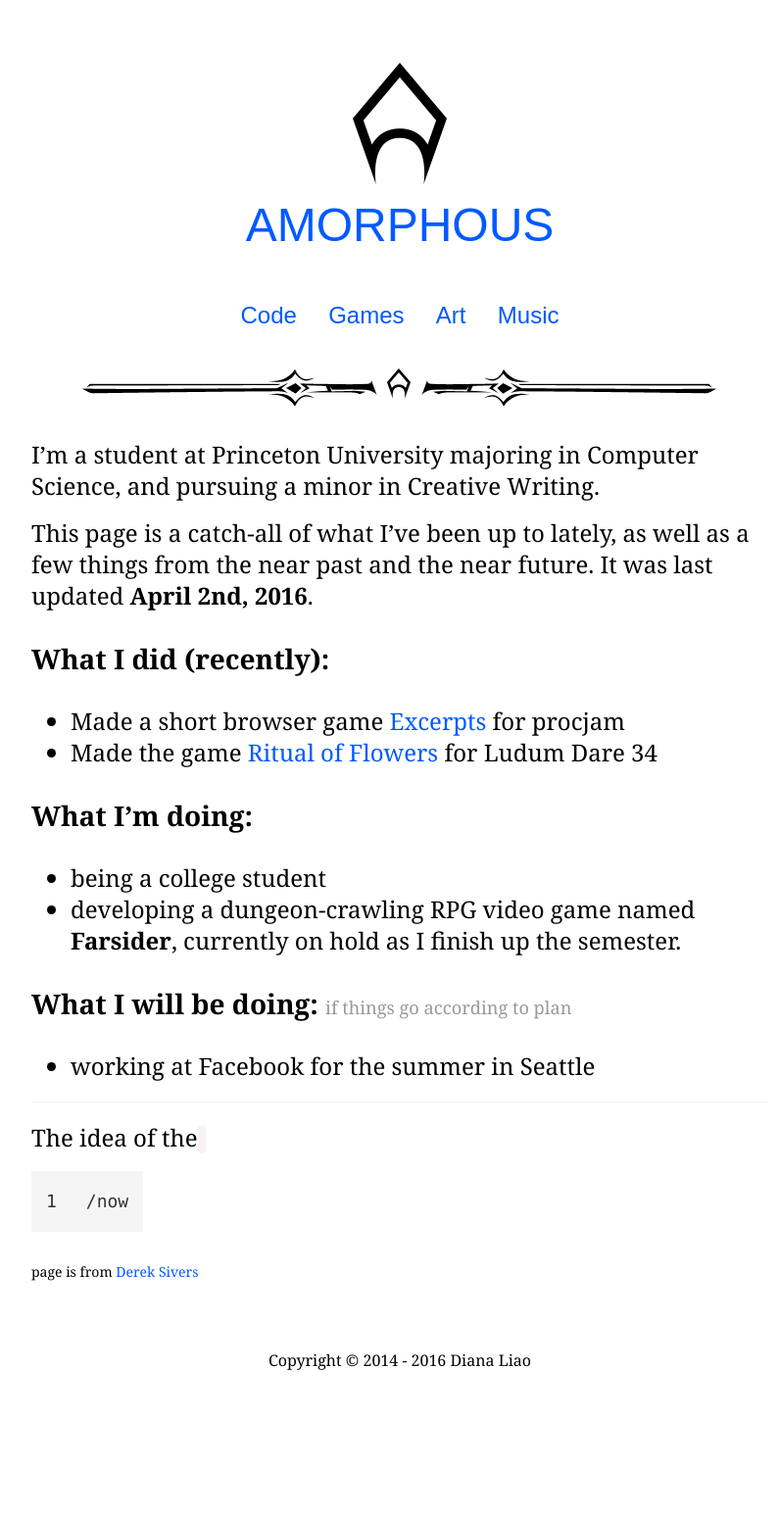
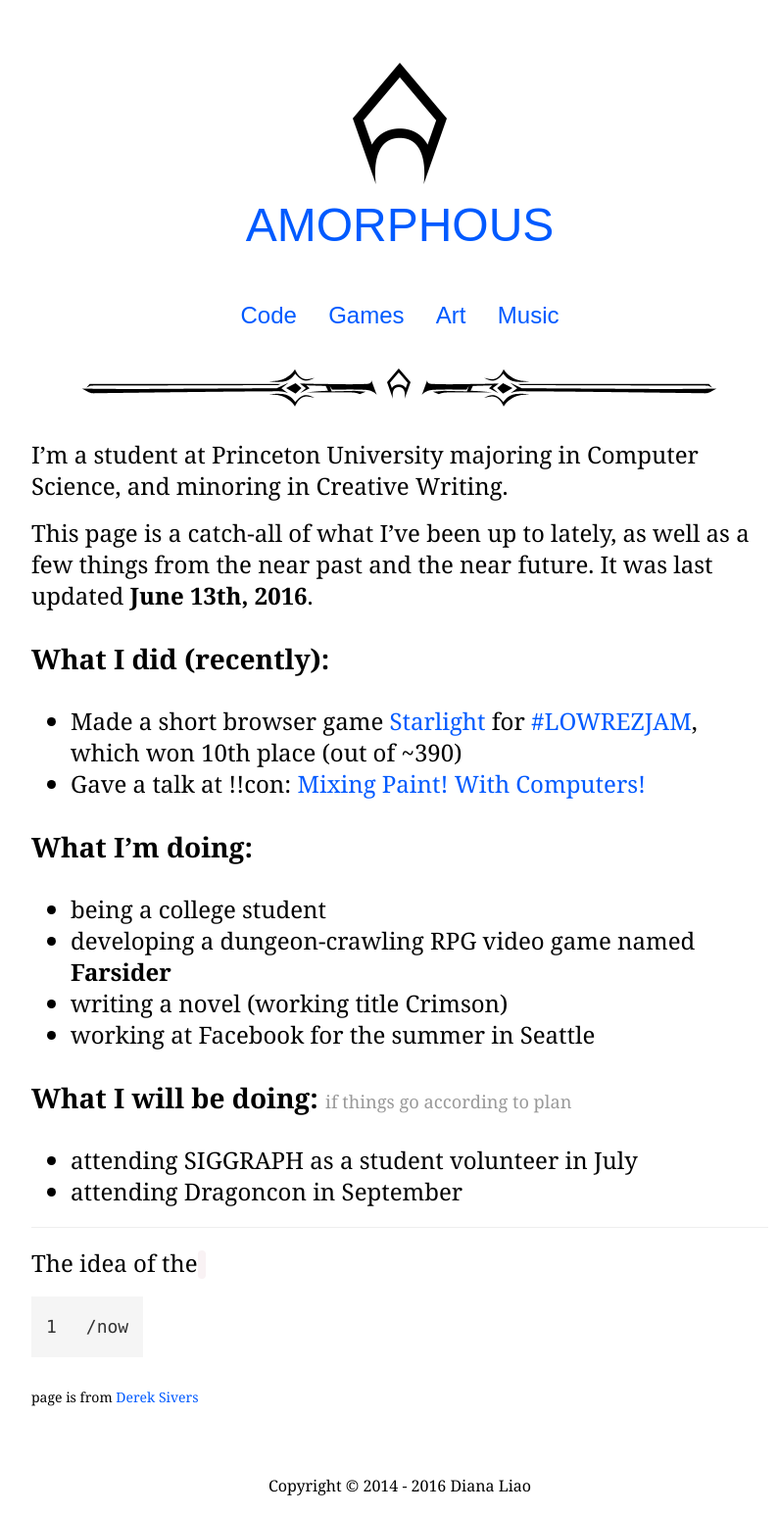
Before and after one commit to dmliao/amorphous, a Jekyll site: the page built from now.md, in a window 1280 px wide. Shown: the whole page at 98% size, without its empty margins (232-1027 px from the left). Built offline with Jekyll 4.4.1, drawn with Linux system fonts in a browser that asks for light colours; some web fonts are replaced; Markdown is read by kramdown in place of the engine named in the settings; before the commit the page ends 1418 px from its top, so only the background shows below that.

Commit message:
Update now.md

```diff
--- a/now.md
+++ b/now.md
@@ -2,23 +2,26 @@
 layout: default
 ---
 
-I'm a student at Princeton University majoring in Computer Science, and pursuing a minor in Creative Writing.
+I'm a student at Princeton University majoring in Computer Science, and minoring in Creative Writing.
 
-This page is a catch-all of what I've been up to lately, as well as a few things from the near past and the near future. It was last updated **April 2nd, 2016**.
+This page is a catch-all of what I've been up to lately, as well as a few things from the near past and the near future. It was last updated **June 13th, 2016**.
 
 # What I did (recently):
 
-* Made a short browser game [Excerpts](http://amorphous.itch.io/excerpts) for procjam
-* Made the game [Ritual of Flowers](http://amorphous.itch.io/ritual) for Ludum Dare 34
+* Made a short browser game [Starlight](https://amorphous.itch.io/starlight) for [#LOWREZJAM](https://itch.io/jam/lowrezjam2016), which won 10th place (out of ~390)
+* Gave a talk at !!con: [Mixing Paint! With Computers!](http://confreaks.tv/videos/bangbangcon2016-mixing-paint-with-computers)
 
 # What I'm doing:
 
 * being a college student
-* developing a dungeon-crawling RPG video game named **Farsider**, currently on hold as I finish up the semester.
+* developing a dungeon-crawling RPG video game named **Farsider**
+* writing a novel (working title Crimson)
+* working at Facebook for the summer in Seattle
 
 # What I will be doing: <span class='small'>if things go according to plan</span>
 
-* working at Facebook for the summer in Seattle
+* attending SIGGRAPH as a student volunteer in July
+* attending Dragoncon in September
 
 ---
 
```
